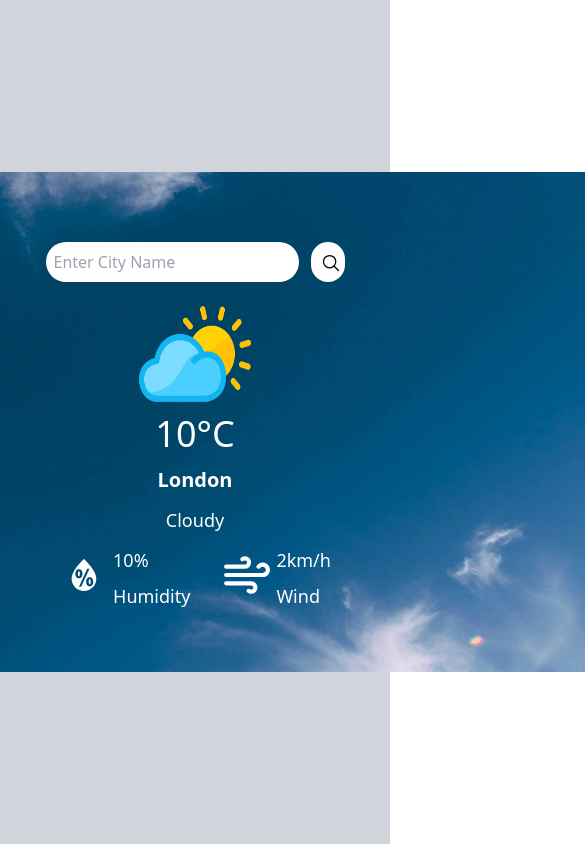
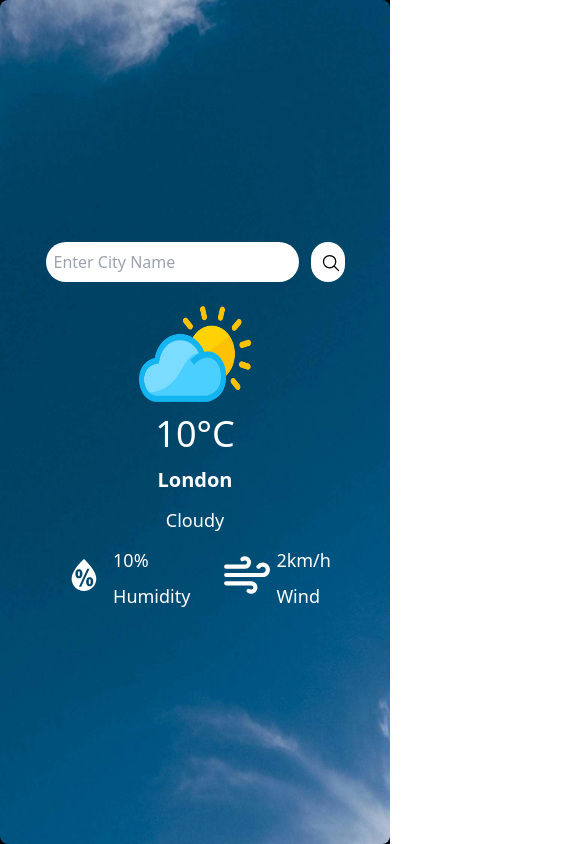
Before and after one commit to jithinphilip347/Weather-App, a React (Vite) app: page / in a window 390 px wide. Shown: the top 844 px of the page, 585 px wide, since content can reach past the window. Built offline with nearby package versions, Linux system fonts and the light colour scheme.

Commit message:
responsive

```diff
--- a/src/App.jsx
+++ b/src/App.jsx
@@ -5,8 +5,8 @@ const App = () => {
   return (
     <div className="flex justify-center items-center bg-gray-300 h-screen relative">
       {/* Absolute positioning for WeatherForm */}
-      <div className="w-[1200px] h-[500px] rounded-lg absolute bg-black opacity-100">
-        <img src={SkyCloud} alt="" className="w-[1200px] h-[500px] rounded-lg z-0" />
+      <div className="w-full h-full absolute inset-0 bg-black opacity-100">
+        <img src={SkyCloud} alt="" className="w-full h-full object-cover rounded-lg z-0" />
       </div>
       {/* Relative positioning for WeatherForm */}
       <div className="absolute inset-0 flex justify-center items-center">
@@ -16,4 +16,4 @@ const App = () => {
   )
 }
 
-export default App
+export default App;
```
